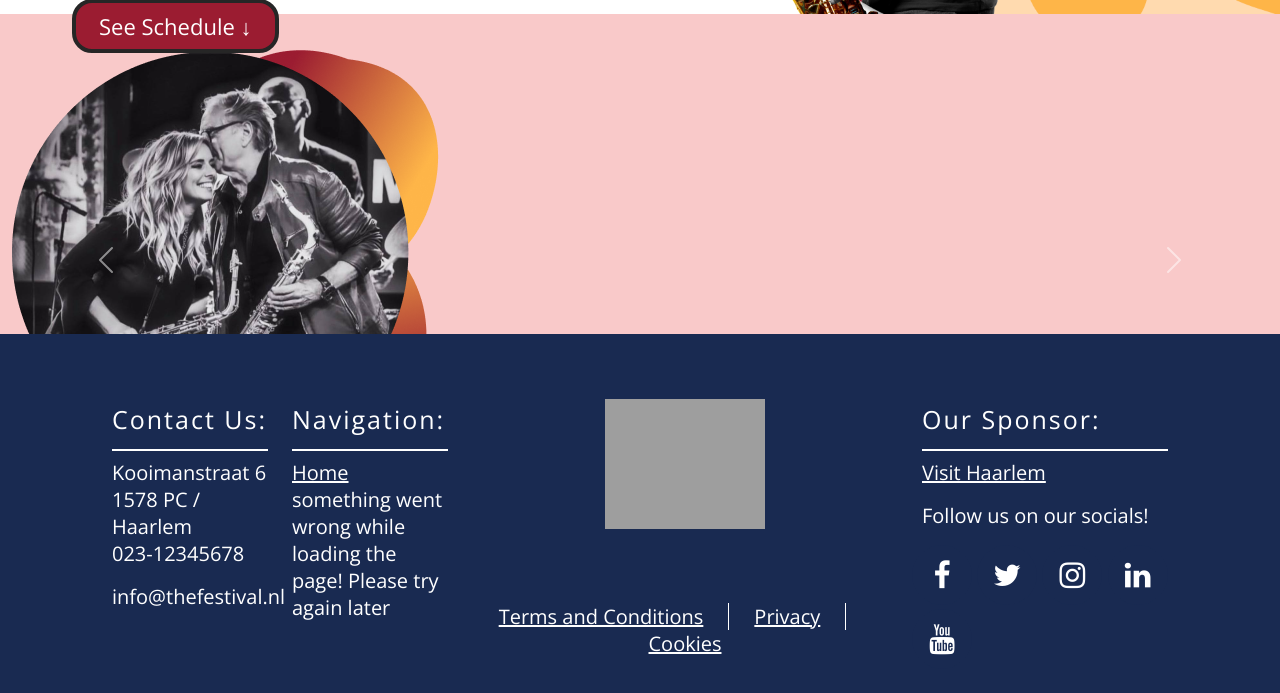
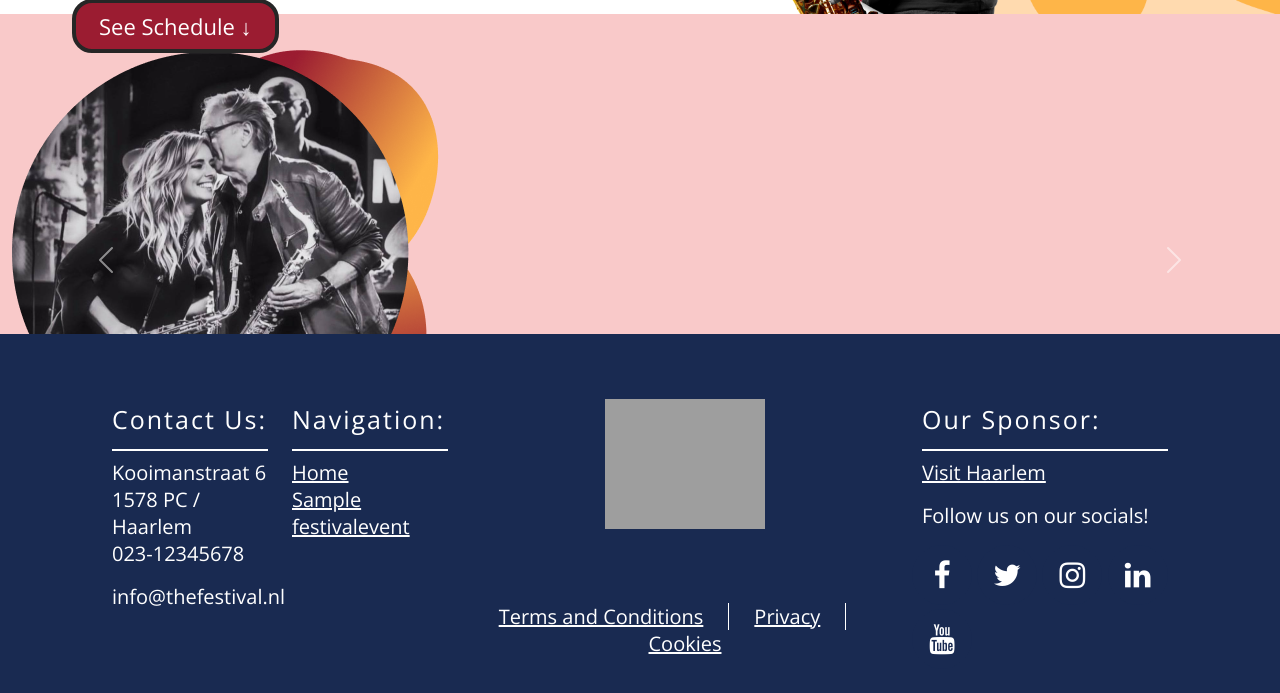
Before and after one commit to jochemschippers/TheFestivalHaarlem, a PHP site: page /views/jazz/index.php in a window 1280 px wide; the page is wider, and only the part inside the window is pictured. Shown: the part 614-1307 px from the top of that part. Run offline with PHP 8.4, Linux system fonts and the light colour scheme; tables that the repository leaves empty hold one stand-in row (values such as "Sample post"); some libraries are stand-ins or nearby versions; grey boxes are pictures that could not be loaded.

Commit message:
fixed footer bug found today

```diff
--- a/php-restapi-solution-master/php-restapi-solution-master/app/views/footer.php
+++ b/php-restapi-solution-master/php-restapi-solution-master/app/views/footer.php
@@ -2,7 +2,6 @@
 require __DIR__ . '../../controllers/eventcontroller.php';
 $eventcontroller = new EventController();
 $events = $eventcontroller->getEvents();
-
 ?>
 
   <head>
@@ -26,12 +25,13 @@ $events = $eventcontroller->getEvents();
               <?php
               try{
                 foreach ($events as $event) {
-                    echo '<li><a href="/' . str_replace(' ', '-', $event->getEventTitle()) . '">' . $$event->getEventTitle()  . '</a></li>';
+                    echo '<li><a href="/' . str_replace(' ', '-', $event->getEventTitle()) . '">' . $event->getEventTitle()  . '</a></li>';
                   }
               }
               catch(error $e)
               {
-                echo "something went wrong while loading the page! Please try again later";
+                echo "something went wrong while loading the navigation! Please try again later";
+                echo "<script>console.log('Debug Objects: " . $e->getMessage() . "' );</script>";
               }
 
               ?>
```
